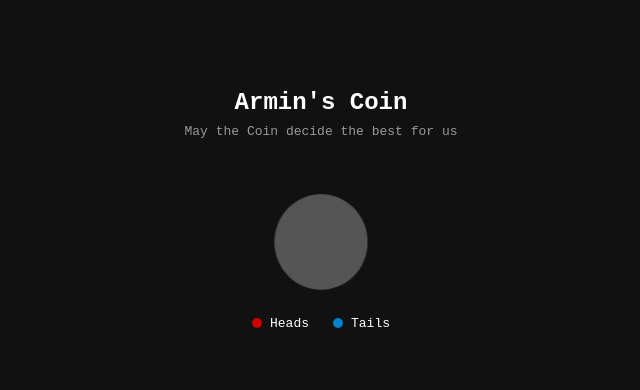
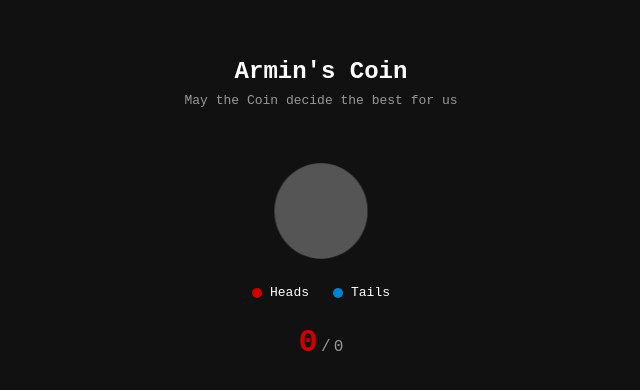
Before and after one commit to thevahidal/armins-coin, a React (Vite) app: page / in a window 1280 px wide. Shown: the part 200-590 px from the top of the page, without its empty margins (319-959 px from the left). Built offline with nearby package versions, Linux system fonts and the light colour scheme.

Commit message:
heads counter added

```diff
--- a/src/App.css
+++ b/src/App.css
@@ -45,6 +45,7 @@ p {
 }
 .side-a {
   background-color: #ce0000;
+  color: #ce0000;
 }
 .side-b {
   background-color: #0082ce;
@@ -97,6 +98,22 @@ p {
     -o-animation: flipTails 3s ease-out forwards;
        animation: flipTails 3s ease-out forwards;
 }
+.counter {
+  margin-top: 1.5rem;
+  font-size: 1rem;
+  color: #999;
+}
+.counter .heads {
+  background: none !important;
+  font-size: 2rem;
+  font-weight: bold;
+}
+.counter .slash {
+  margin-left: 0.2rem;
+  margin-right: 0.2rem;
+}
+.counter .total {
+}
 
 @-webkit-keyframes flipHeads {
   from { -webkit-transform: rotateY(0); -moz-transform: rotateY(0); transform: rotateY(0); }
--- a/src/App.tsx
+++ b/src/App.tsx
@@ -1,19 +1,36 @@
-import { Key, useState } from 'react'
+import { Key, useEffect, useState } from 'react'
 import './App.css'
 import cross from './cross.svg'
 
 function App() {
   const [isHeads, setIsHeads] = useState(true)
   const [tossedAttemptKey, setTossedAttemptKey] = useState<Key>("")
+  const [headsCount, setHeadsCount] = useState<number>(0)
+  const [totalCount, setTotalCount] = useState<number>(0)
+  const [isFlipping, setIsFlipping] = useState<boolean>(false)
 
+  let updateCountsTimeout: any = null
+  const handleFlip = () => {
+    if (isFlipping) return
 
-  const handleFlip = () => {
     const randomNumber = Math.random()
     const _isHeads = randomNumber >= 0.5
     setIsHeads(_isHeads)
     setTossedAttemptKey(new Date().toISOString())
+    setIsFlipping(true)
+
+    updateCountsTimeout = setTimeout(() => {
+      setTotalCount(count => count + 1)
+      setHeadsCount(count => _isHeads ? count + 1 : count)
+      setIsFlipping(false)
+  }, 3000)
   }
 
+  useEffect(() => {
+    return () => {
+      clearTimeout(updateCountsTimeout)
+    }
+  }, [])
 
   return (
     <div className="App">
@@ -40,6 +57,11 @@ function App() {
           <div className='legend-title'>Tails</div>
         </div>
       </div>
+      <div className='counter'>
+        <span className='heads side-a'>{headsCount}</span>
+        <span className='slash'>/</span>
+        <span className='total'>{totalCount}</span>
+      </div>
     </div>
   )
 }
```
